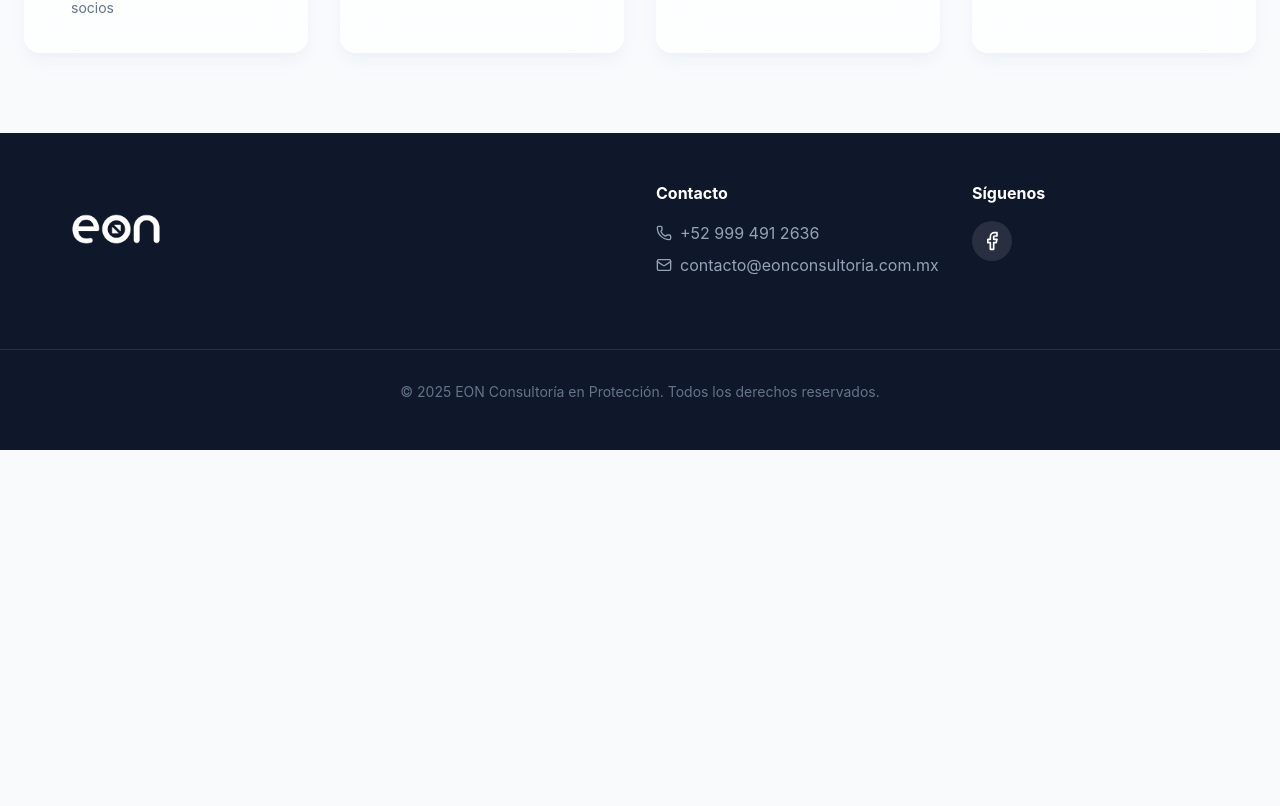
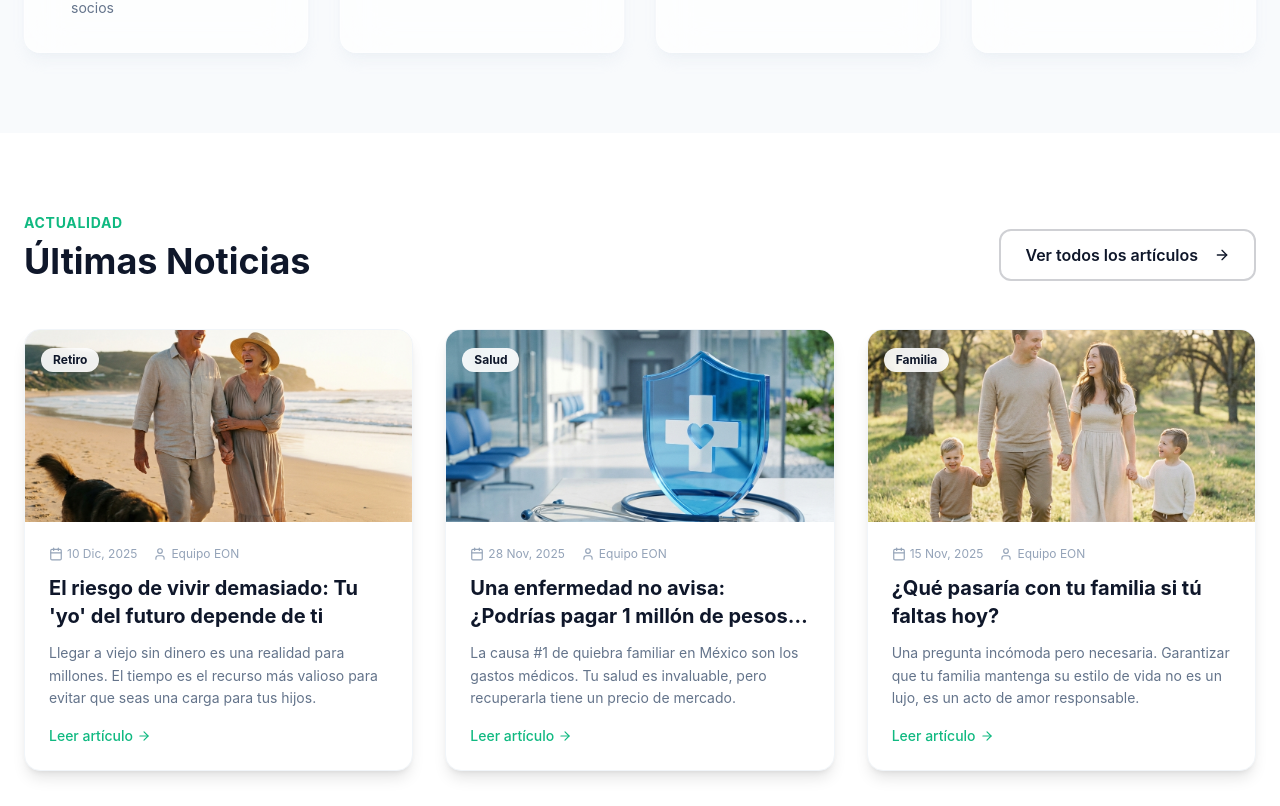
Before and after one commit to adalloya/eon-consultoria, a React (Vite) app: page / in a window 1280 px wide. Shown: the part 1434-2240 px from the top of the page. Before the commit the page ends 1884 px from the top, so only its background shows below. Built offline with nearby package versions, Linux system fonts and the light colour scheme.

Commit message:
feat: add latest blog posts section to home page

```diff
--- a/src/pages/Home.jsx
+++ b/src/pages/Home.jsx
@@ -2,8 +2,9 @@ import React from 'react';
 import { motion } from 'framer-motion';
 import { Button } from '../components/ui/Button';
 import { Card } from '../components/ui/Card';
-import { Shield, TrendingUp, Users, Award } from 'lucide-react';
+import { Shield, TrendingUp, Users, Award, ArrowRight, Calendar, User } from 'lucide-react';
 import { Link } from 'react-router-dom';
+import { blogPosts } from '../data/blogPosts';
 
 
 const Hero = () => {
@@ -164,11 +165,78 @@ const Pillars = () => {
     );
 };
 
+const LatestNews = () => {
+    // Get the last 3 posts and reverse them to show newest first
+    const latestPosts = [...blogPosts].reverse().slice(0, 3);
+
+    return (
+        <section className="py-20 bg-white">
+            <div className="container mx-auto px-4 md:px-6">
+                <div className="flex flex-col md:flex-row justify-between items-end mb-12 gap-6">
+                    <div>
+                        <span className="text-secondary font-bold tracking-wider uppercase text-sm mb-2 block">Actualidad</span>
+                        <h2 className="text-3xl md:text-4xl font-bold text-primary">Últimas Noticias</h2>
+                    </div>
+                    <Link to="/blog">
+                        <Button variant="outline" className="group">
+                            Ver todos los artículos
+                            <ArrowRight size={16} className="ml-2 group-hover:translate-x-1 transition-transform" />
+                        </Button>
+                    </Link>
+                </div>
+
+                <div className="grid grid-cols-1 md:grid-cols-3 gap-8">
+                    {latestPosts.map((post) => (
+                        <Link key={post.id} to={`/blog/${post.slug}`} className="group block h-full">
+                            <article className="bg-white rounded-2xl overflow-hidden shadow-lg border border-slate-100 h-full flex flex-col transition-all duration-300 hover:shadow-xl hover:-translate-y-1">
+                                <div className="h-48 overflow-hidden relative">
+                                    <div className="absolute top-4 left-4 z-10">
+                                        <span className="inline-block px-3 py-1 bg-white/90 backdrop-blur-sm text-primary text-xs font-bold rounded-full shadow-sm">
+                                            {post.category}
+                                        </span>
+                                    </div>
+                                    <img
+                                        src={post.image}
+                                        alt={post.title}
+                                        className="w-full h-full object-cover transition-transform duration-500 group-hover:scale-105"
+                                    />
+                                </div>
+                                <div className="p-6 flex-grow flex flex-col">
+                                    <div className="flex items-center gap-4 text-slate-400 text-xs mb-3">
+                                        <div className="flex items-center gap-1">
+                                            <Calendar size={14} />
+                                            <span>{post.date}</span>
+                                        </div>
+                                        <div className="flex items-center gap-1">
+                                            <User size={14} />
+                                            <span>{post.author}</span>
+                                        </div>
+                                    </div>
+                                    <h3 className="text-xl font-bold text-slate-900 mb-3 group-hover:text-primary transition-colors line-clamp-2">
+                                        {post.title}
+                                    </h3>
+                                    <p className="text-slate-500 text-sm leading-relaxed line-clamp-3 mb-4 flex-grow">
+                                        {post.excerpt}
+                                    </p>
+                                    <span className="text-secondary font-medium text-sm flex items-center mt-auto">
+                                        Leer artículo <ArrowRight size={14} className="ml-1" />
+                                    </span>
+                                </div>
+                            </article>
+                        </Link>
+                    ))}
+                </div>
+            </div>
+        </section>
+    );
+};
+
 export const Home = () => {
     return (
         <>
             <Hero />
             <Pillars />
+            <LatestNews />
         </>
     );
 };
```
